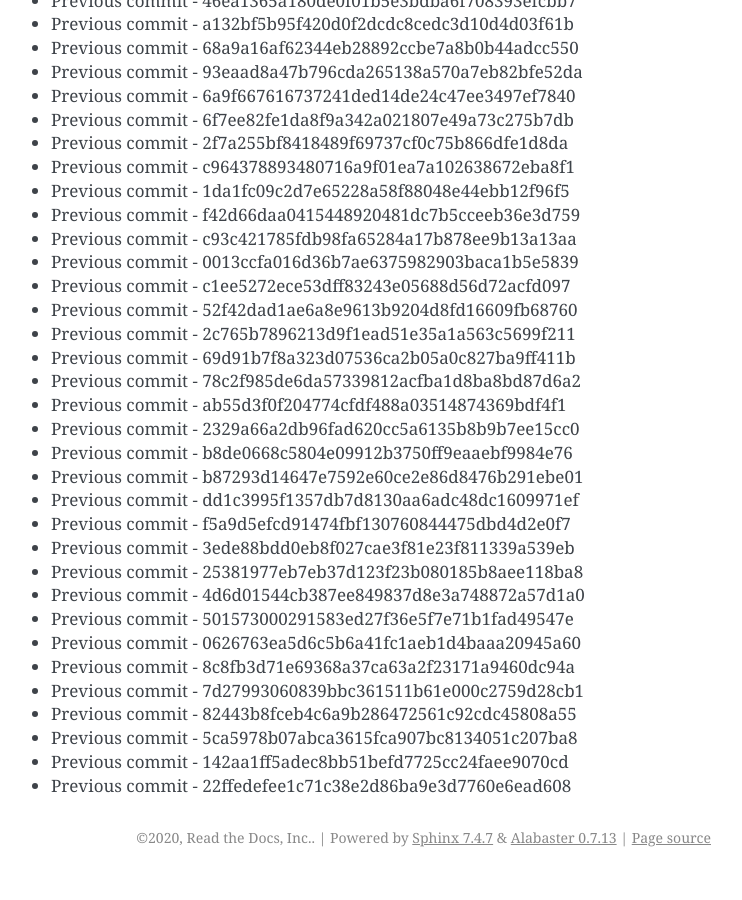
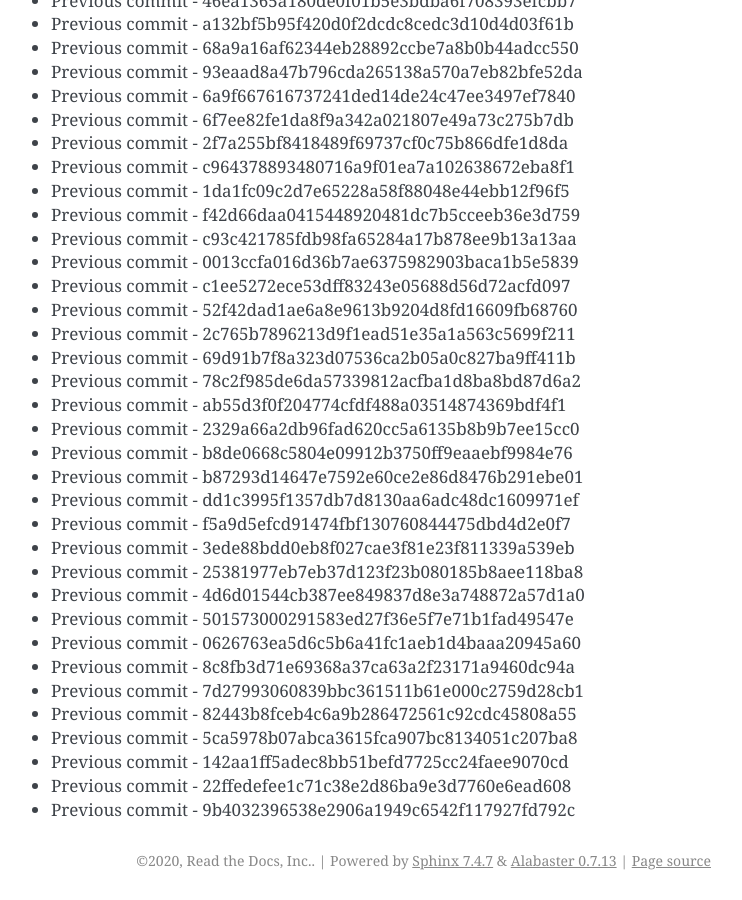
Before and after one commit to readthedocs/rtd-git-stresstest, a Sphinx documentation site: the page built from docs/updates.rst, in a window 1280 px wide and 900 px high, scrolled down 47630 px. Shown: the whole window, without its empty margins (399-1141 px from the left). Built offline with Sphinx 7.4.7, drawn with Linux system fonts in a browser that asks for light colours; before the commit the page ends 48507 px from its top, so only the background shows below that.

Commit message:
Generating commit from previous: 9b4032396538e2906a1949c6542f117927fd792c

```diff
--- a/docs/updates.rst
+++ b/docs/updates.rst
@@ -2033,3 +2033,4 @@ It can be tested for any performance characteristics.
 * Previous commit - 5ca5978b07abca3615fca907bc8134051c207ba8
 * Previous commit - 142aa1ff5adec8bb51befd7725cc24faee9070cd
 * Previous commit - 22ffedefee1c71c38e2d86ba9e3d7760e6ead608
+* Previous commit - 9b4032396538e2906a1949c6542f117927fd792c
```
